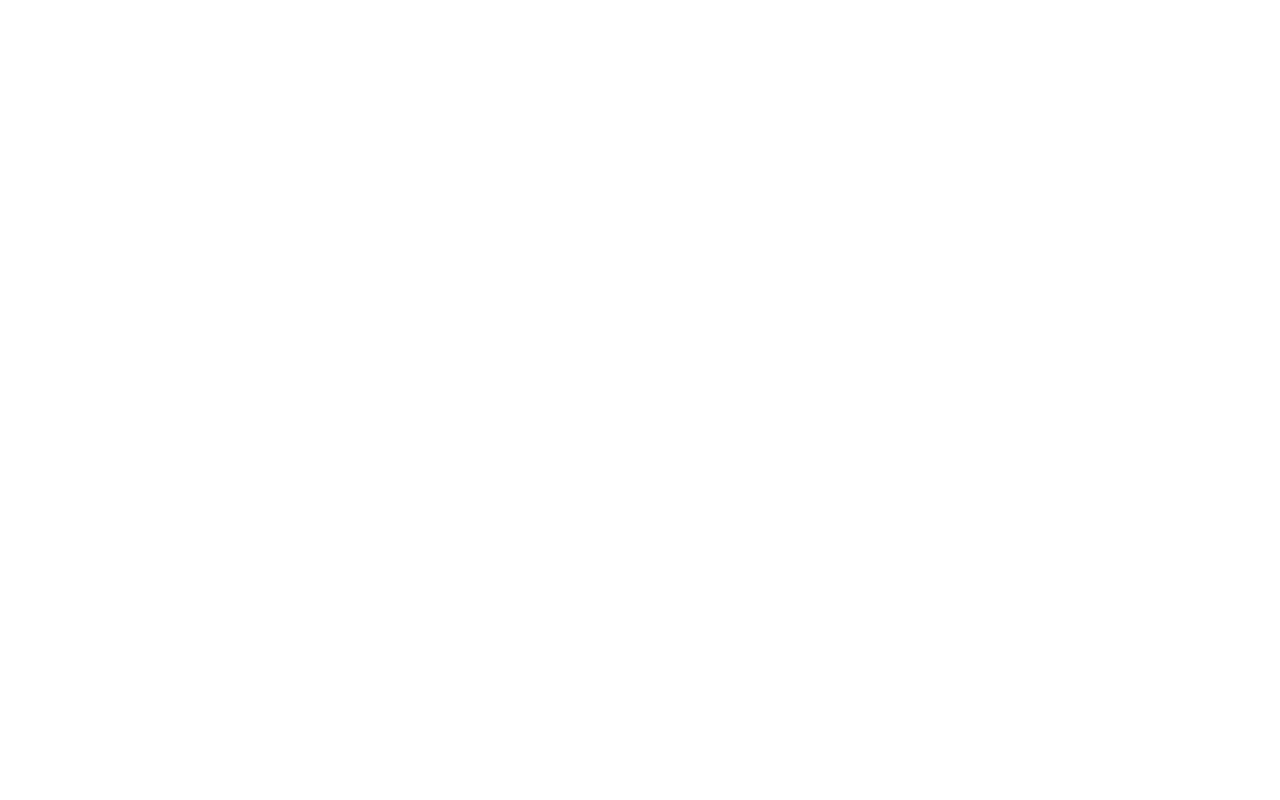
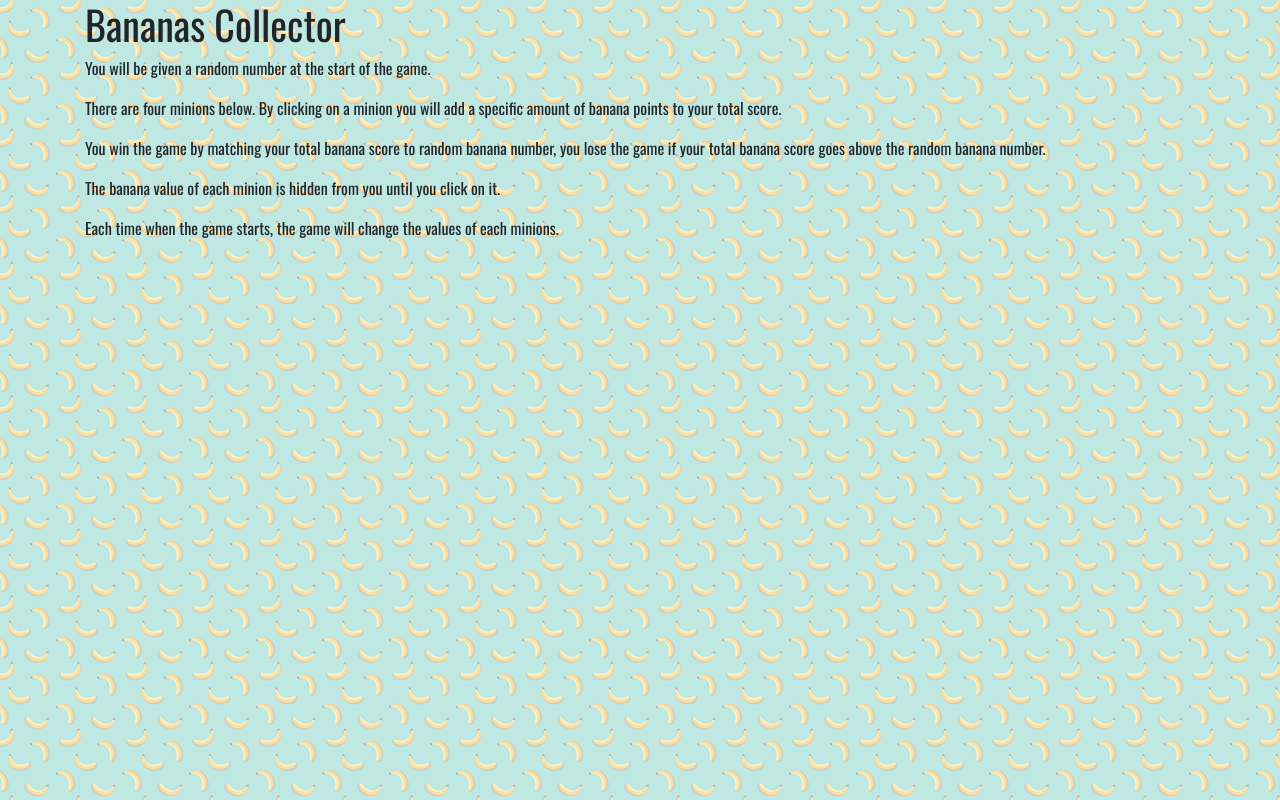
Before and after one commit to w3fl3x/unit-4-game, a plain HTML site: page index.html in a window 1280 px wide. Drawn offline with nearby package versions, Linux system fonts and the light colour scheme.

Commit message:
Add rules paragraph and title. Added google font link to head and in style.css.

```diff
--- a/assets/css/style.css
+++ b/assets/css/style.css
@@ -0,0 +1,8 @@
+body {
+    background: url("../images/bananas.png");
+}
+
+h1,
+p {
+    font-family: 'Oswald', sans-serif;
+}
--- a/index.html
+++ b/index.html
@@ -4,7 +4,10 @@
     <meta charset="UTF-8">
     <meta name="viewport" content="width=device-width, initial-scale=1.0">
     <meta http-equiv="X-UA-Compatible" content="ie=edge">
-    <title>Car Collector</title>
+    <title>Bananas Collector</title>
+
+    <link rel="stylesheet" href="assets/css/reset.css">
+    <link rel="stylesheet" href="assets/css/style.css">
 
     <!-- Link to jQuery Library -->
     <script src="https://cdnjs.cloudflare.com/ajax/libs/jquery/3.2.1/jquery.min.js"></script>
@@ -12,10 +15,24 @@
     <!--Link to Bootstrap-->
     <link rel="stylesheet" href="https://stackpath.bootstrapcdn.com/bootstrap/4.3.1/css/bootstrap.min.css" integrity="sha384-ggOyR0iXCbMQv3Xipma34MD+dH/1fQ784/j6cY/iJTQUOhcWr7x9JvoRxT2MZw1T" crossorigin="anonymous">
 
-    <link rel="stylesheet" href="assets/css/reset.css">
-    <link rel="stylesheet" href="assets/css/style.css">
+    <!--Google Font-->
+    <link href="https://fonts.googleapis.com/css?family=Oswald&display=swap" rel="stylesheet">
 </head>
 <body>
+    <div class="container">
+    <h1>Bananas Collector</h1>
+    </div>
 
+    <div class="container">
+        <div class="row">
+            <div class="col-md-12">
+                <p>You will be given a random number at the start of the game.</p>
+                <p>There are four minions below. By clicking on a minion you will add a specific amount of banana points to your total score.</p>
+                <p>You win the game by matching your total banana score to random banana number, you lose the game if your total banana score goes above the random banana number.</p>
+                <p>The banana value of each minion is hidden from you until you click on it.</p>
+                <p>Each time when the game starts, the game will change the values of each minions.</p>
+            </div>
+        </div>
+    </div>
 </body>
 </html>
```
